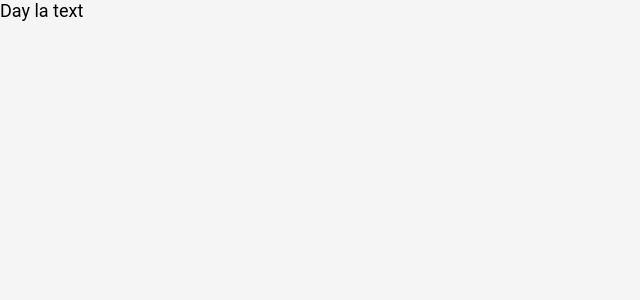
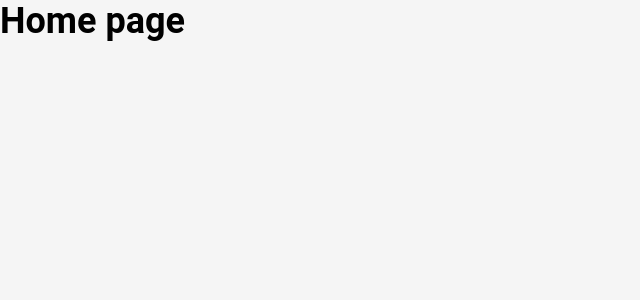
Before and after one commit to ldanh270/skills-trade, a React (Vite) app: page / in a window 1280 px wide. Shown: the top 300 px of the page, without its empty margins (0-640 px from the left). Built offline with nearby package versions, Linux system fonts and the light colour scheme.

Commit message:
install react-router-dom + create Home, Chat, Profile pages + create Routes

```diff
--- a/package.json
+++ b/package.json
@@ -12,6 +12,7 @@
     "dependencies": {
         "react": "^19.1.0",
         "react-dom": "^19.1.0",
+        "react-router-dom": "^7.6.3",
         "sass": "^1.89.2"
     },
     "devDependencies": {
--- a/src/App.jsx
+++ b/src/App.jsx
@@ -1,11 +1,16 @@
+import { Routes, Route } from 'react-router-dom';
 import * as styles from './App.module.scss';
+import { publicRoutes } from './Routes/Routes';
 
 function App() {
     return (
         <div className={styles['App']}>
-            <div>
-                <span>Day la text</span>
-            </div>
+            <Routes>
+                {publicRoutes.map((route, index) => {
+                    const Page = route.component;
+                    return <Route key={index} path={route.path} element={<Page />} />;
+                })}
+            </Routes>
         </div>
     );
 }
--- /dev/null
+++ b/src/Routes/Routes.jsx
@@ -0,0 +1,13 @@
+import Home from '~/pages/Home/Home';
+import Chat from '~/pages/Chat/Chat';
+import Profile from '~/pages/Profile/Profile';
+
+const publicRoutes = [
+    { path: '/', component: Home },
+    { path: '/chat', component: Chat },
+    { path: '/profile', component: Profile },
+];
+
+const privateRoutes = [];
+
+export { publicRoutes, privateRoutes };
--- a/src/main.jsx
+++ b/src/main.jsx
@@ -1,10 +1,14 @@
 import { StrictMode } from 'react';
 import { createRoot } from 'react-dom/client';
-import './Main.css';
+import { BrowserRouter } from 'react-router-dom';
+
+import './main.css';
 import App from './App.jsx';
 
 createRoot(document.getElementById('root')).render(
     <StrictMode>
-        <App />
+        <BrowserRouter>
+            <App />
+        </BrowserRouter>
     </StrictMode>,
 );
--- /dev/null
+++ b/src/pages/Chat/Chat.jsx
@@ -0,0 +1,11 @@
+import * as styles from './Chat.module.scss';
+
+function Chat() {
+    return (
+        <div className={styles['Chat']}>
+            <h1>Chat page</h1>
+        </div>
+    );
+}
+
+export default Chat;
--- /dev/null
+++ b/src/pages/Home/Home.jsx
@@ -0,0 +1,11 @@
+import * as styles from './Home.module.scss';
+
+function Home() {
+    return (
+        <div className={styles['Home']}>
+            <h1>Home page</h1>
+        </div>
+    );
+}
+
+export default Home;
--- /dev/null
+++ b/src/pages/Profile/Profile.jsx
@@ -0,0 +1,11 @@
+import * as styles from './Profile.module.scss';
+
+function Profile() {
+    return (
+        <div className={styles['Profile']}>
+            <h1>Profile page</h1>
+        </div>
+    );
+}
+
+export default Profile;
```
Also changed, not shown: src/pages/Chat/Chat.module.scss (added), src/pages/Home/Home.module.scss (added), src/pages/Profile/Profile.module.scss (added), 1 other file (tests, documents, lock files or other folders).
